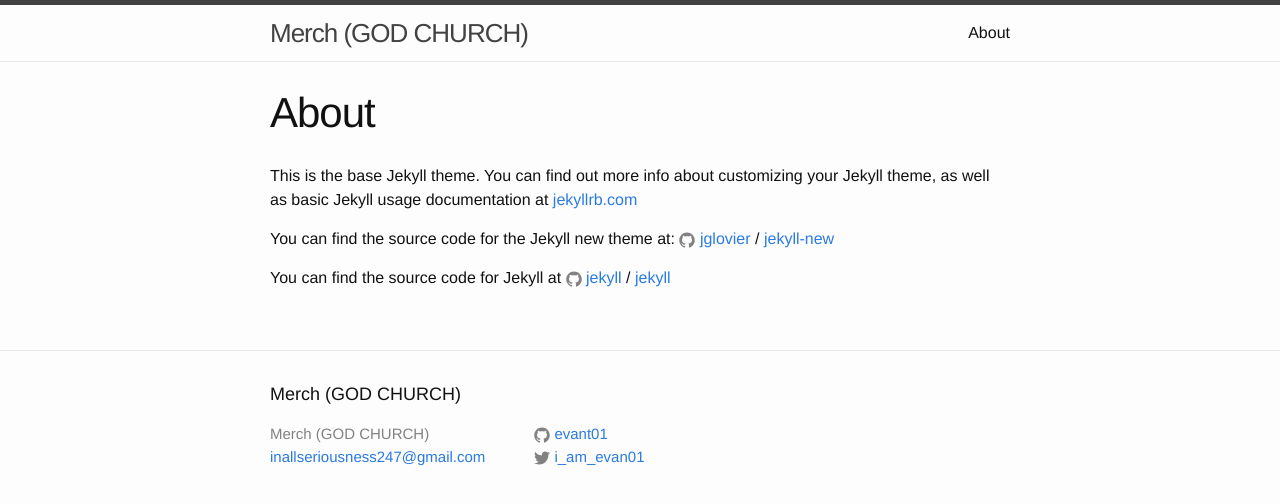
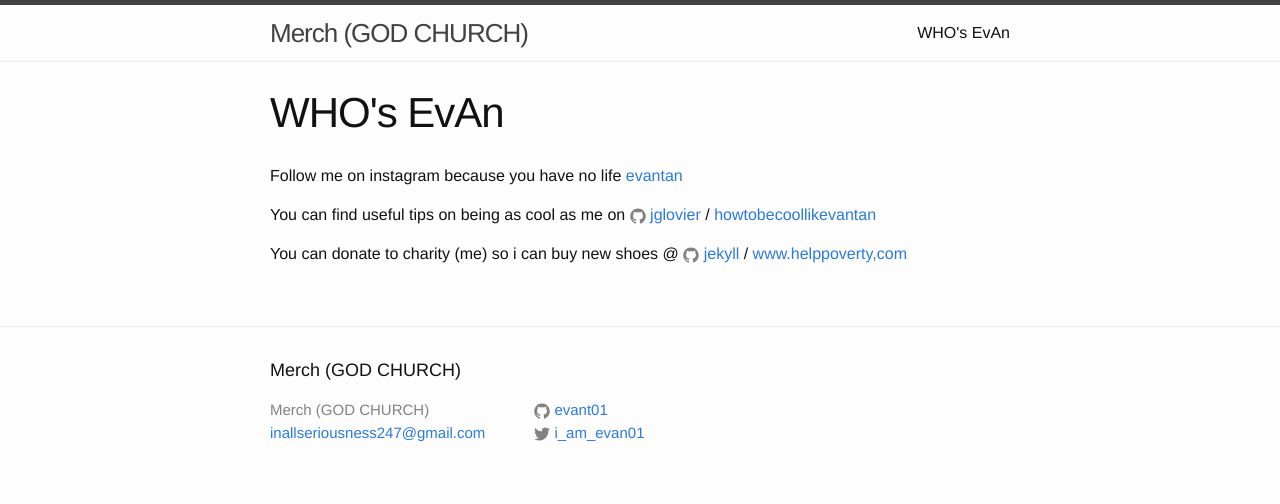
Before and after one commit to Evant01/evant01.github.io, a Jekyll site: the page built from about.md, in a window 1280 px wide. Shown: the top 504 px of the page. Built offline with Jekyll 4.4.1, drawn with Linux system fonts in a browser that asks for light colours.

Commit message:
Update about.md

```diff
--- a/about.md
+++ b/about.md
@@ -1,15 +1,16 @@
 ---
 layout: page
-title: About
-permalink: /about/
+title: WHO's EvAn
+permalink: /WHO's EvAn/
 ---
 
-This is the base Jekyll theme. You can find out more info about customizing your Jekyll theme, as well as basic Jekyll usage documentation at [jekyllrb.com](http://jekyllrb.com/)
+Follow me on instagram because you have no life
+[evantan](https://www.instagram.com/i_am_evan01/?hl=en)
 
-You can find the source code for the Jekyll new theme at:
+You can find useful tips on being as cool as me on
 {% include icon-github.html username="jglovier" %} /
-[jekyll-new](https://github.com/jglovier/jekyll-new)
+[howtobecoollikevantan](http://www.wikihow.com/Get-Your-Best-Friend-Back)
 
-You can find the source code for Jekyll at
+You can donate to charity (me) so i can buy new shoes @
 {% include icon-github.html username="jekyll" %} /
-[jekyll](https://github.com/jekyll/jekyll)
+[www.helppoverty,com](https://www.youtube.com/watch?v=-Zy28mVeVZw)
```
